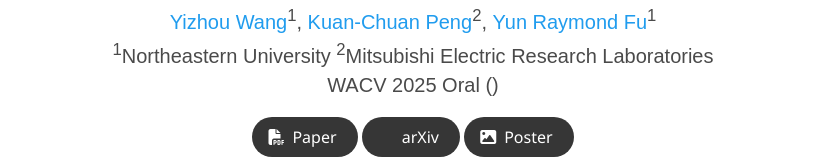
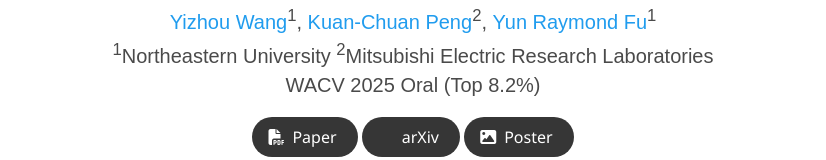
Before and after one commit to wyzjack/3DzAL, a plain HTML site: page index.html in a window 1280 px wide. Shown: the part 177-337 px from the top of the page, without its empty margins (227-1053 px from the left). Drawn offline with nearby package versions, Linux system fonts and the light colour scheme; some icons are missing; a web font is replaced by a local one.

Commit message:
modify ()

```diff
--- a/index.html
+++ b/index.html
@@ -67,7 +67,7 @@
                     <span class="author-block"><sup>1</sup>Northeastern University</span>
                     <span class="author-block"><sup>2</sup>Mitsubishi Electric Research Laboratories</span>
                     <br>
-                    <span class="author-block">WACV 2025 Oral ()</span>
+                    <span class="author-block">WACV 2025 Oral &#40;Top 8.2&#37;&#41;</span>
                   </div>
 
                   <div class="column has-text-centered">
```
